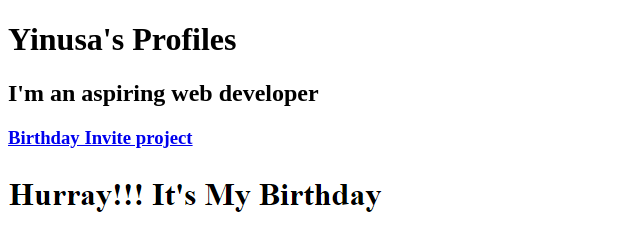
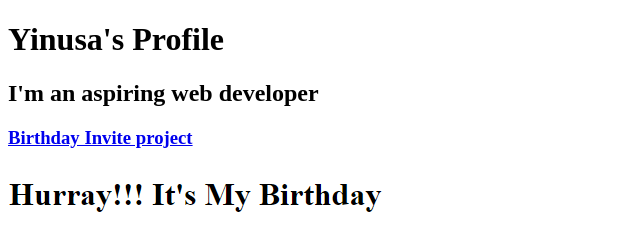
Before and after one commit to Eruobodo001/html-portfolio, a plain HTML site: page index.html in a window 1280 px wide. Shown: the top 237 px of the page, 0-640 px from the left. Drawn offline with Linux system fonts and the light colour scheme.

Commit message:
Update index.html

```diff
--- a/index.html
+++ b/index.html
@@ -5,7 +5,7 @@
     <title>Yinusa's Portfolio</title>
 </head>
 <body>
-    <h1>Yinusa's Profiles</h1>
+    <h1>Yinusa's Profile</h1>
     <h2>I'm an aspiring web developer</h2>
     <h3><a href="./images/Birthday Invite.PNG">Birthday Invite project</a></h3>
     <img src="./images/Birthday Invite.PNG" alt="birthday invite project ">
```
